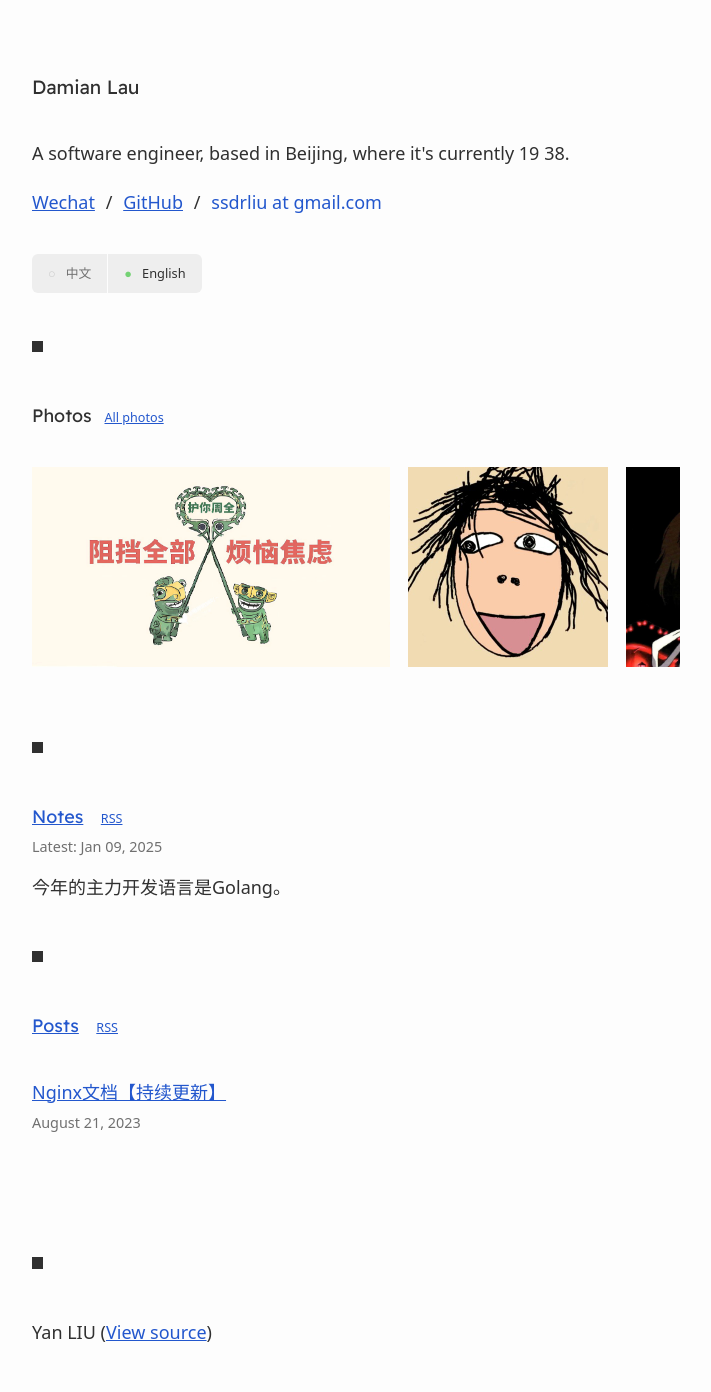
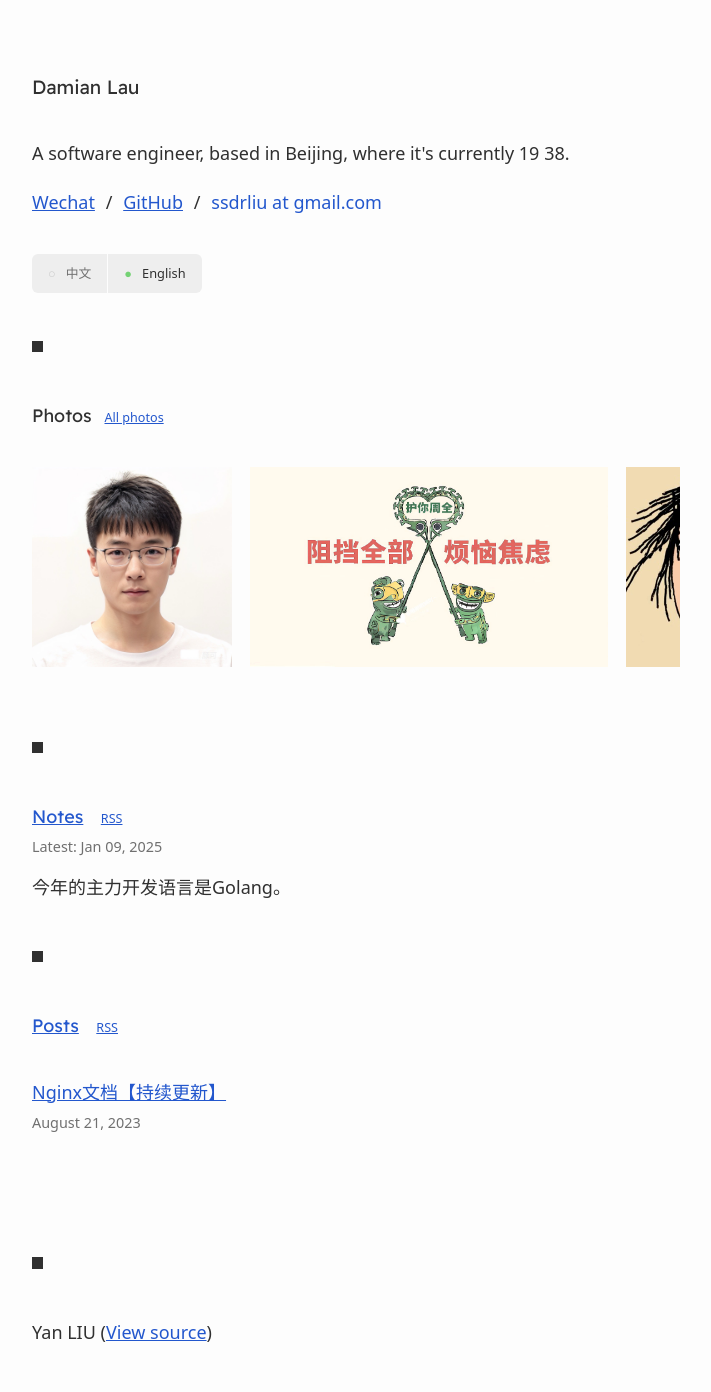
Before and after one commit to ssdr/site, a Jekyll site: the page built from index.html, in a window 1280 px wide. Shown: the whole page, without its empty margins (284-995 px from the left). Built offline with Jekyll 4.4.1, drawn with Linux system fonts in a browser that asks for light colours.

```diff
--- a/index-zh-CN.html
+++ b/index-zh-CN.html
@@ -25,7 +25,7 @@ root: true
 
 <h2 class="text">照片</h2><a href="/photos" class="styled-link">全部照片</a>
 <div class="photos">
-{% assign photos = site.static_files | where: "image", true | reverse | slice: 9, 5 %}
+{% assign photos = site.static_files | where: "image", true | reverse | slice: 8, 5 %}
 {% for photo in photos %}
   <a href="/photos#P{{ photo.guid}}" class="image-link">
     <img src="{{ photo.path }}" height="200" alt="{{ photo.alt }}" loading="lazy" style="aspect-ratio: {{ photo.ratio }};">
--- a/index.html
+++ b/index.html
@@ -24,7 +24,7 @@ root: true
 
 <h2 class="text">Photos</h2><a href="/photos" class="styled-link">All photos</a>
 <div class="photos">
-{% assign photos = site.static_files | where: "image", true | reverse | slice: 9, 5 %}
+{% assign photos = site.static_files | where: "image", true | reverse | slice: 8, 5 %}
 {% for photo in photos %}
   <a href="/photos#P{{ photo.guid}}" class="image-link">
     <img src="{{ photo.path }}" height="200" alt="{{ photo.alt }}" loading="lazy" style="aspect-ratio: {{ photo.ratio }};">
```
